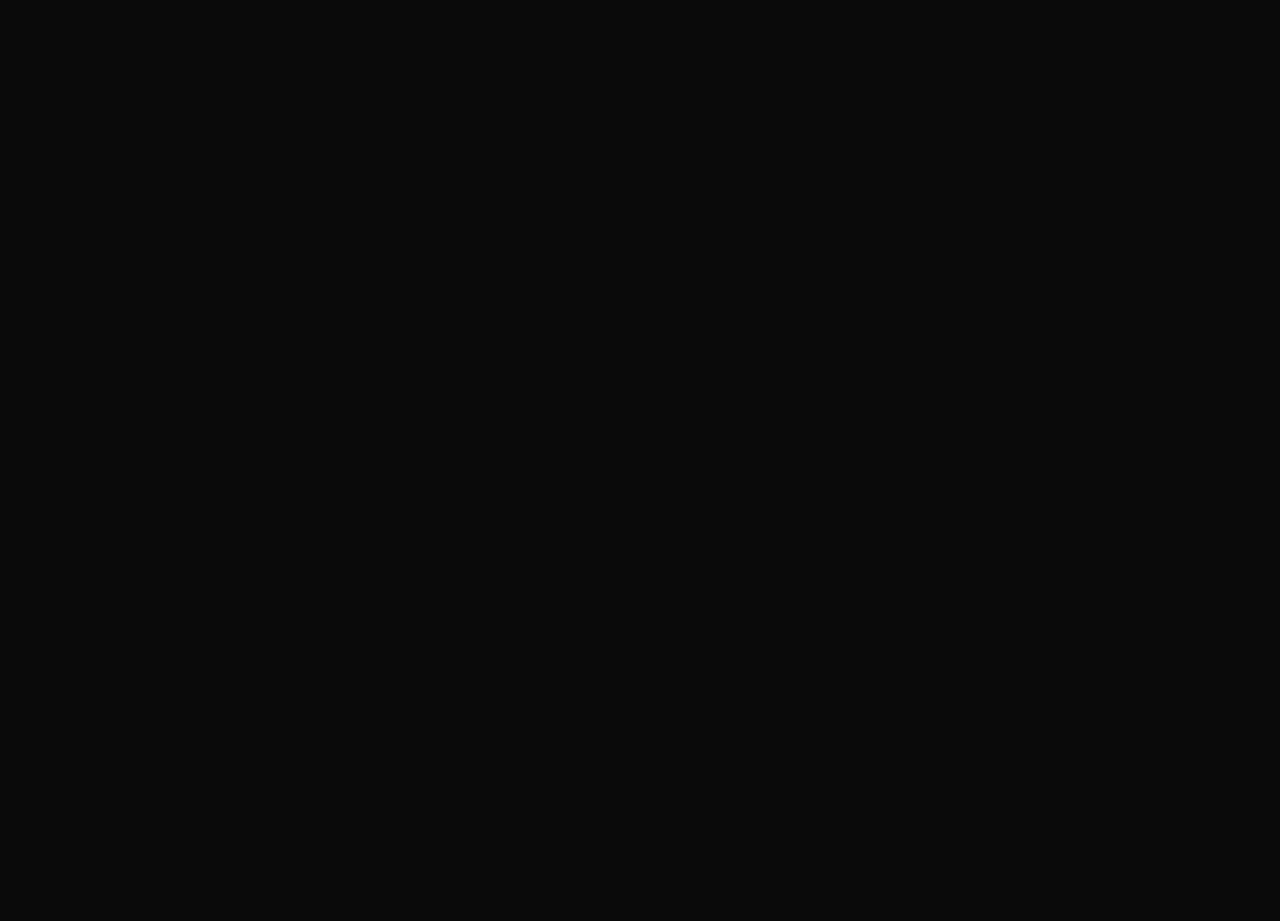
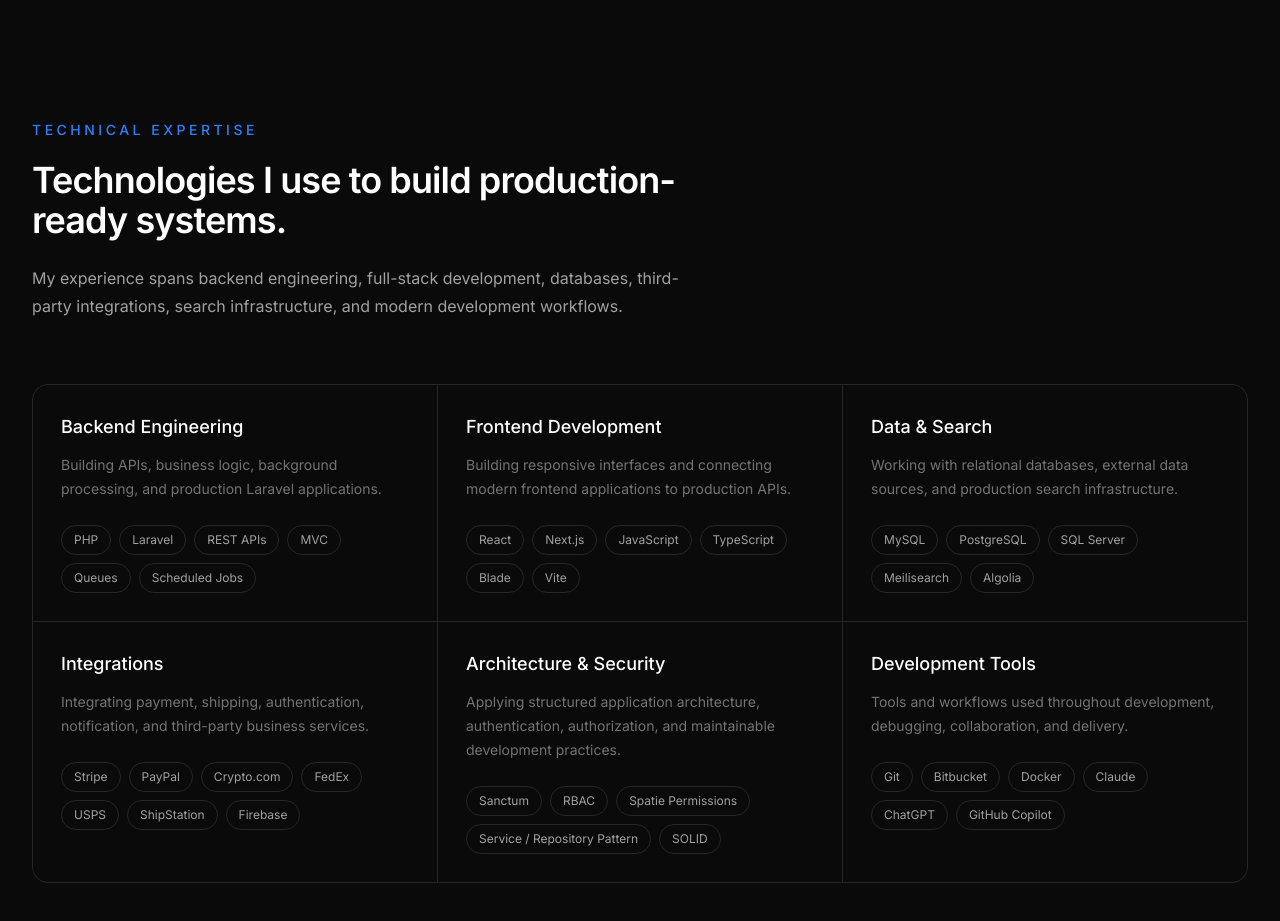
Before and after one commit to imiantalha/Portfolio, a Next.js app: page / in a window 1280 px wide. Shown: the part 1800-2721 px from the top of the page. Before the commit the page ends 1791 px from the top, so only its background shows below. Built offline with nearby package versions, Linux system fonts and the light colour scheme.

Commit message:
feat: add technical expertise section

```diff
--- /dev/null
+++ b/app/components/Skills.tsx
@@ -0,0 +1,104 @@
+const skillGroups = [
+  {
+    title: "Backend Engineering",
+    description:
+      "Building APIs, business logic, background processing, and production Laravel applications.",
+    skills: ["PHP", "Laravel", "REST APIs", "MVC", "Queues", "Scheduled Jobs"],
+  },
+  {
+    title: "Frontend Development",
+    description:
+      "Building responsive interfaces and connecting modern frontend applications to production APIs.",
+    skills: ["React", "Next.js", "JavaScript", "TypeScript", "Blade", "Vite"],
+  },
+  {
+    title: "Data & Search",
+    description:
+      "Working with relational databases, external data sources, and production search infrastructure.",
+    skills: ["MySQL", "PostgreSQL", "SQL Server", "Meilisearch", "Algolia"],
+  },
+  {
+    title: "Integrations",
+    description:
+      "Integrating payment, shipping, authentication, notification, and third-party business services.",
+    skills: [
+      "Stripe",
+      "PayPal",
+      "Crypto.com",
+      "FedEx",
+      "USPS",
+      "ShipStation",
+      "Firebase",
+    ],
+  },
+  {
+    title: "Architecture & Security",
+    description:
+      "Applying structured application architecture, authentication, authorization, and maintainable development practices.",
+    skills: [
+      "Sanctum",
+      "RBAC",
+      "Spatie Permissions",
+      "Service / Repository Pattern",
+      "SOLID",
+    ],
+  },
+  {
+    title: "Development Tools",
+    description:
+      "Tools and workflows used throughout development, debugging, collaboration, and delivery.",
+    skills: ["Git", "Bitbucket", "Docker", "Claude", "ChatGPT", "GitHub Copilot"],
+  },
+];
+
+export default function Skills() {
+  return (
+    <section className="border-t border-neutral-800 py-24 sm:py-32">
+      <div className="mx-auto max-w-7xl px-6 lg:px-8">
+        <div className="max-w-2xl">
+          <p className="text-sm font-medium uppercase tracking-[0.25em] text-blue-500">
+            Technical Expertise
+          </p>
+
+          <h2 className="mt-5 text-3xl font-semibold tracking-tight text-white sm:text-4xl">
+            Technologies I use to build production-ready systems.
+          </h2>
+
+          <p className="mt-6 text-base leading-7 text-neutral-400">
+            My experience spans backend engineering, full-stack development,
+            databases, third-party integrations, search infrastructure, and
+            modern development workflows.
+          </p>
+        </div>
+
+        <div className="mt-16 grid gap-px overflow-hidden rounded-2xl border border-neutral-800 bg-neutral-800 md:grid-cols-2 lg:grid-cols-3">
+          {skillGroups.map((group) => (
+            <article
+              key={group.title}
+              className="bg-[#0a0a0a] p-7 transition-colors hover:bg-neutral-950"
+            >
+              <h3 className="text-lg font-medium text-white">
+                {group.title}
+              </h3>
+
+              <p className="mt-3 text-sm leading-6 text-neutral-500">
+                {group.description}
+              </p>
+
+              <div className="mt-6 flex flex-wrap gap-2">
+                {group.skills.map((skill) => (
+                  <span
+                    key={skill}
+                    className="rounded-full border border-neutral-800 px-3 py-1.5 text-xs text-neutral-400"
+                  >
+                    {skill}
+                  </span>
+                ))}
+              </div>
+            </article>
+          ))}
+        </div>
+      </div>
+    </section>
+  );
+}
--- a/app/page.tsx
+++ b/app/page.tsx
@@ -2,6 +2,7 @@ import Hero from "./components/Hero";
 import About from "./components/About";
 import Navbar from "./components/Navbar";
 import Metrics from "./components/Metrics";
+import Skills from "./components/Skills";
 
 export default function Home() {
   return (
@@ -12,6 +13,7 @@ export default function Home() {
         <Hero />
         <Metrics />
         <About />
+        <Skills />
       </main>
     </>
   );
```
